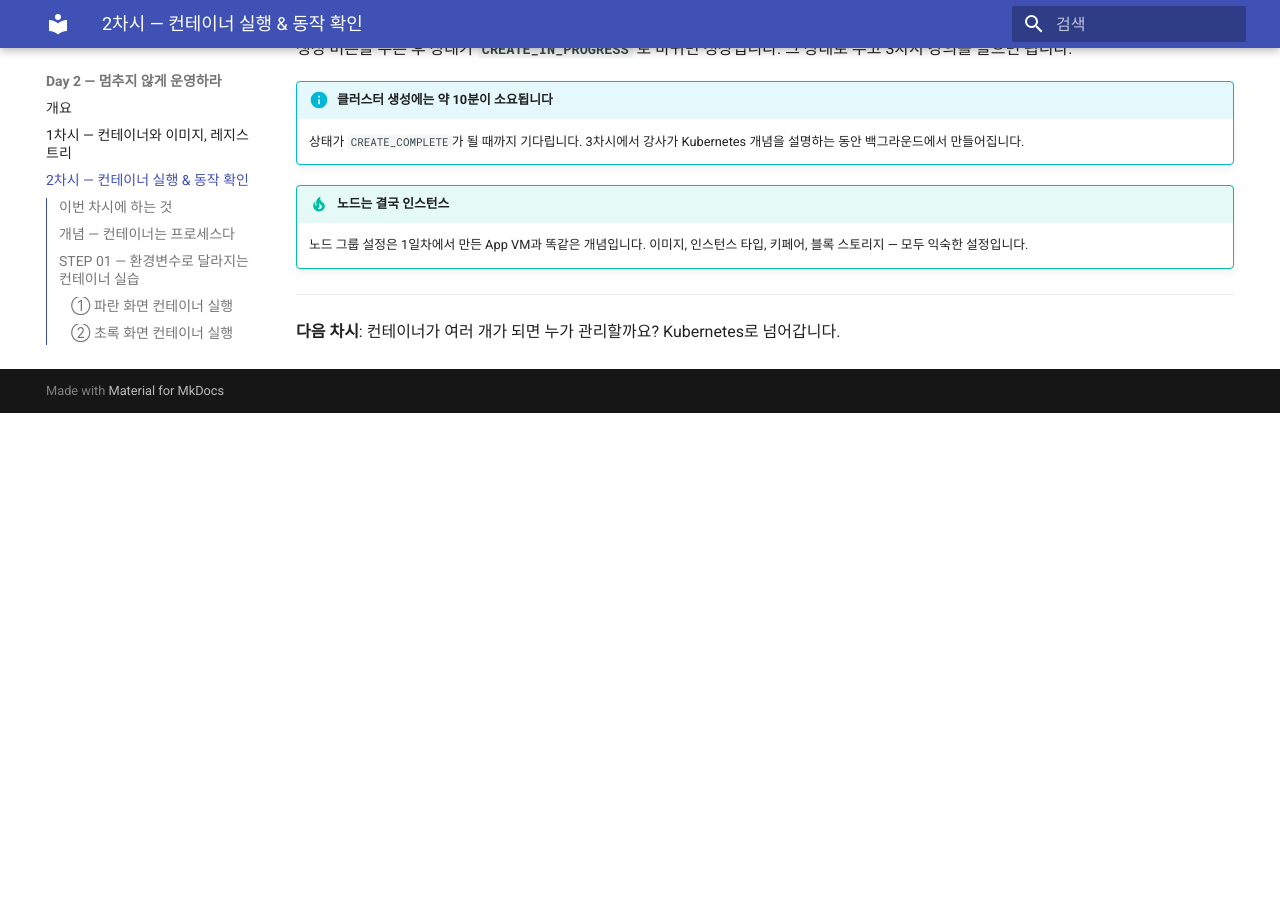
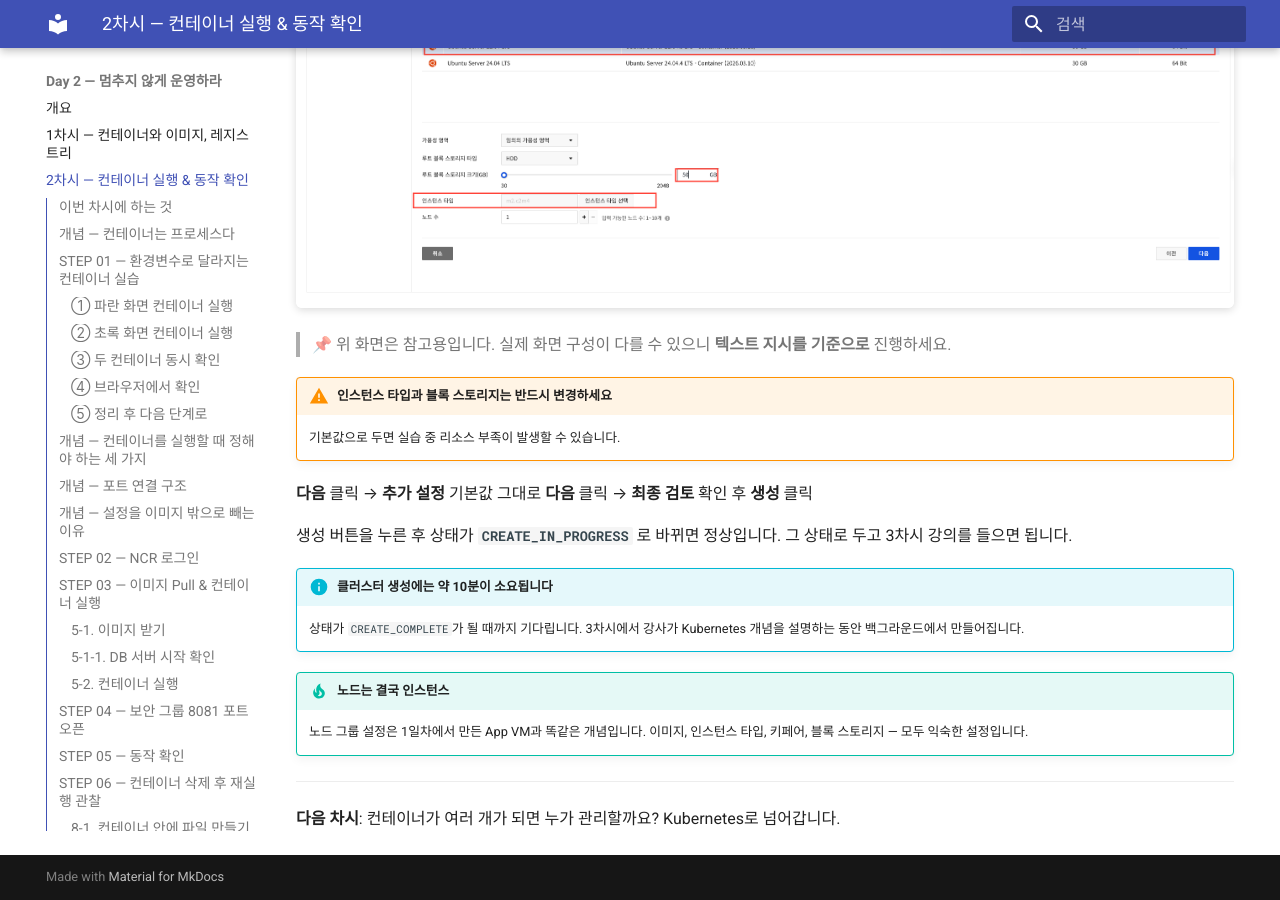
Before and after one commit to skilleat-labs/cloud-native-minwon-lab, an MkDocs documentation site: the page built from docs/day2/session2.md, in a window 1280 px wide and 900 px high, scrolled down 10663 px. Built offline with MkDocs 1.6.1 and Material for MkDocs 9.7.7, drawn with Linux system fonts in a browser that asks for light colours; before the commit the page ends 11076 px from its top, so only the background shows below that.

Commit message:
day2/session2: NKS 기본 노드 그룹 설정 스크린샷 추가

```diff
--- a/docs/day2/session2.md
+++ b/docs/day2/session2.md
@@ -439,6 +439,9 @@ Containers > NHN Kubernetes Service(NKS) > + 클러스터 생성
 | 루트 블록 스토리지 | HDD **50GB** | 기본값(20GB)에서 변경 |
 | 키페어 | 1일차와 동일한 키페어 | |
 
+![NKS 기본 노드 그룹 설정 — 이미지·인스턴스 타입·블록 스토리지 변경](./images/3-1-nks-node-group-settings.png)
+> 📌 위 화면은 참고용입니다. 실제 화면 구성이 다를 수 있으니 **텍스트 지시를 기준으로** 진행하세요.
+
 !!! warning "인스턴스 타입과 블록 스토리지는 반드시 변경하세요"
     기본값으로 두면 실습 중 리소스 부족이 발생할 수 있습니다.
 
```
Also changed, not shown: docs/day2/images/3-1-nks-node-group-settings.png (added).
